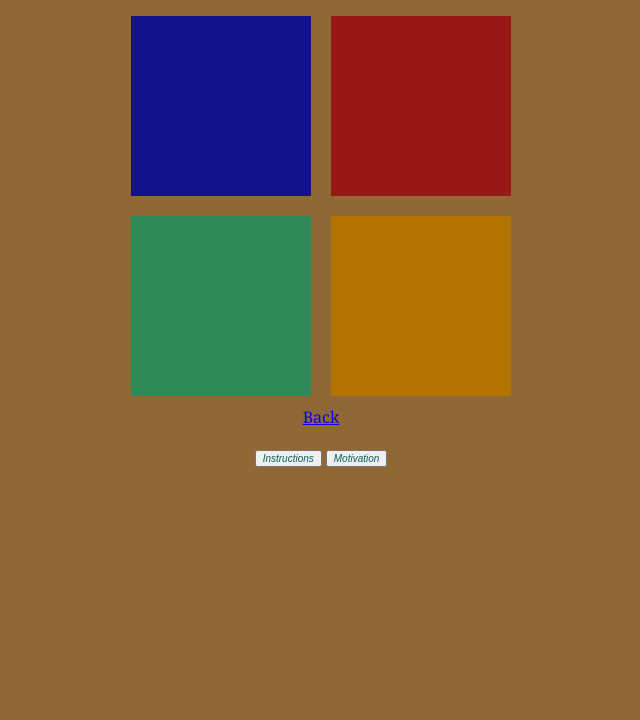
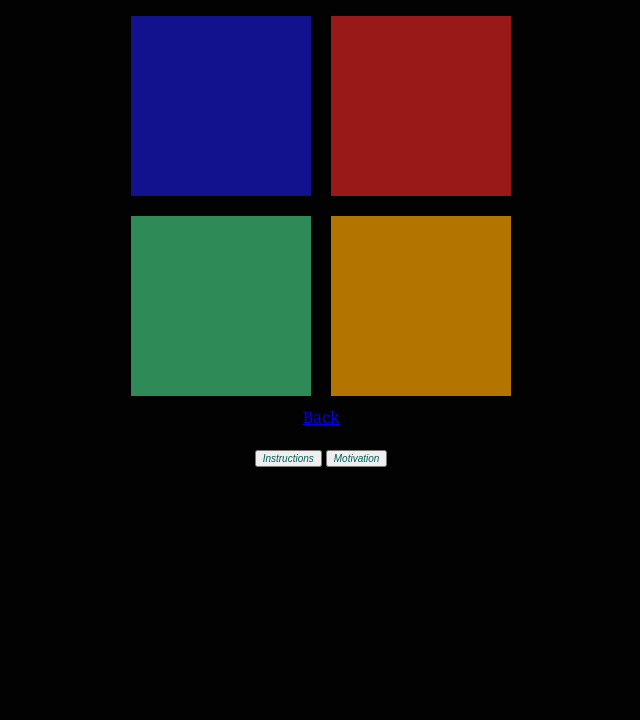
Before and after one commit to jinyangb/Simon, a plain HTML site: page home.html in a window 1280 px wide. Shown: the part 80-800 px from the top of the page, without its empty margins (319-959 px from the left). Drawn offline with Linux system fonts and the light colour scheme.

Commit message:
changed color

```diff
--- a/style.css
+++ b/style.css
@@ -1,5 +1,5 @@
 body {
-  background-color: rgb(143, 104, 54);
+  background-color: rgb(2, 2, 2);
   transition: cubic-bezier(0.075, 0.82, 0.165, 1);
 }
 
```
